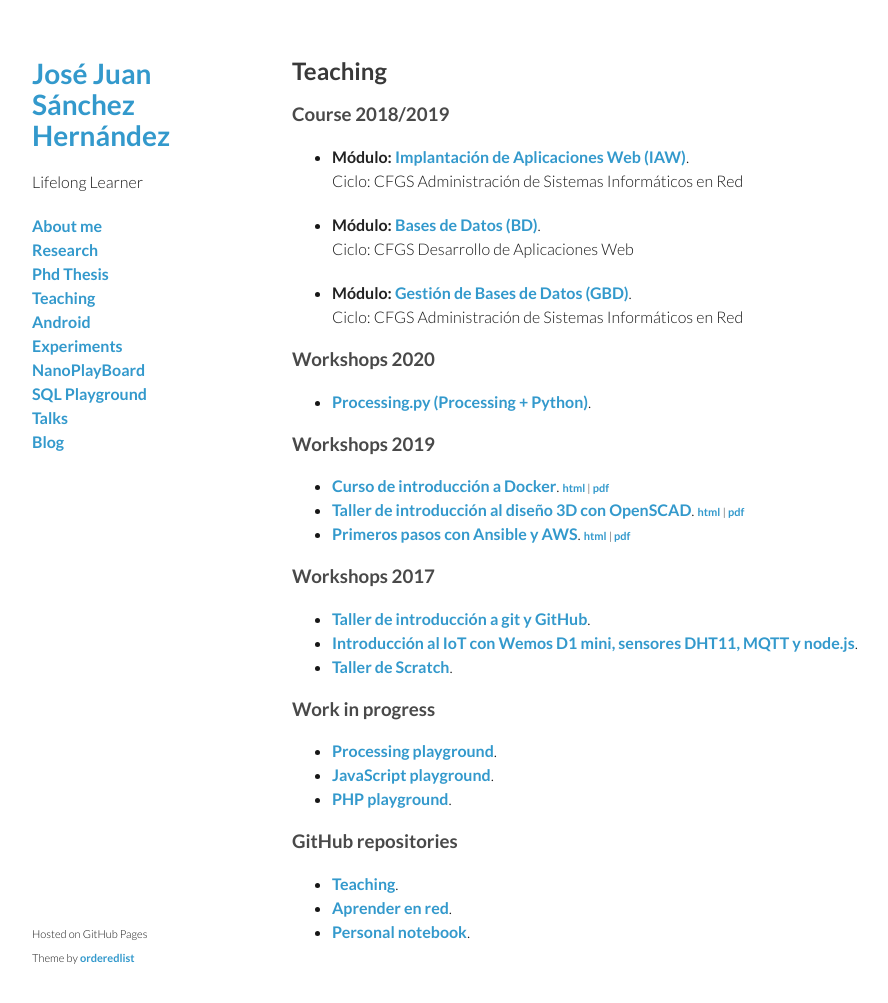
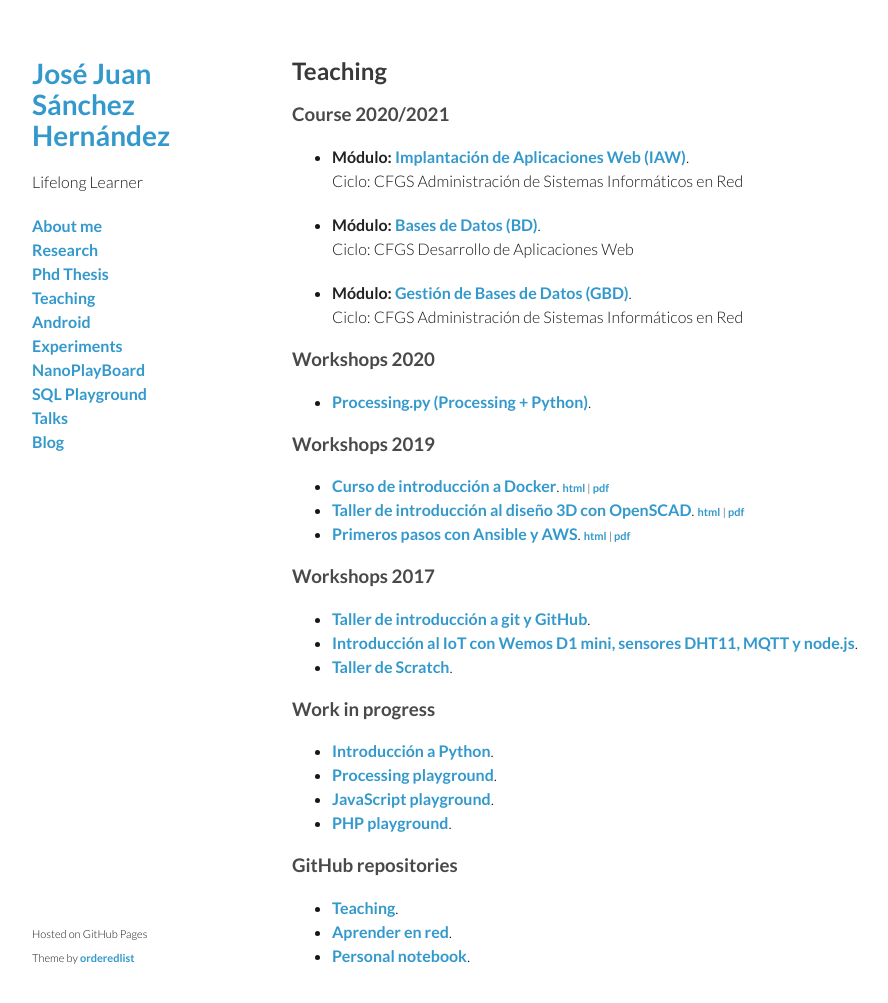
Before and after one commit to josejuansanchez/josejuansanchez.github.io, a Jekyll site: the page built from teaching/index.md, in a window 1280 px wide and 1038 px high. Shown: the top 1003 px of the window, without its empty margins (178-1066 px from the left). Built offline with Jekyll 4.4.1, drawn with Linux system fonts in a browser that asks for light colours.

Commit message:
Updated teaching section

```diff
--- a/teaching/index.md
+++ b/teaching/index.md
@@ -5,7 +5,7 @@ title: Teaching
 
 ## Teaching
 
-### Course 2018/2019
+### Course 2020/2021
 
   * **Módulo:** [Implantación de Aplicaciones Web (IAW)][1].
     Ciclo: CFGS Administración de Sistemas Informáticos en Red
@@ -34,6 +34,7 @@ title: Teaching
 
 ### Work in progress
 
+  * [Introducción a Python][20].
   * [Processing playground][6].
   * [JavaScript playground][8].
   * [PHP playground][12].
```
Also changed, not shown: other parts of teaching/index.md (+1 -0 lines).
